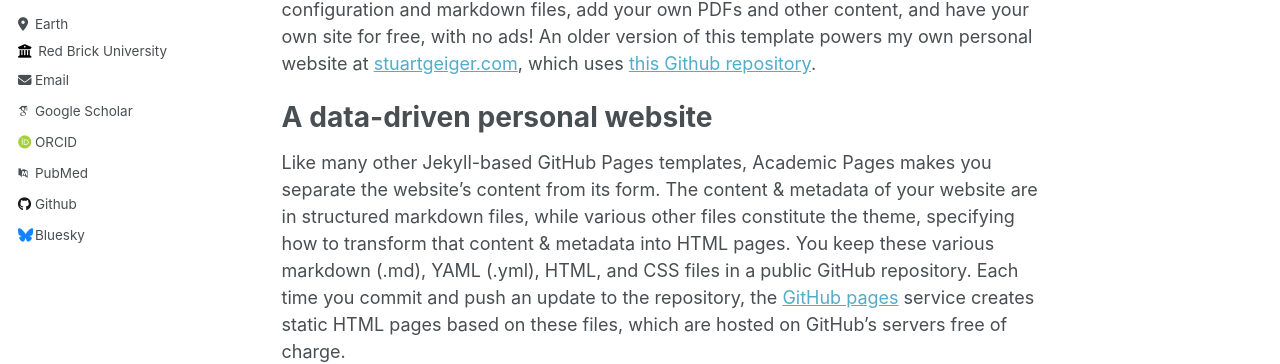
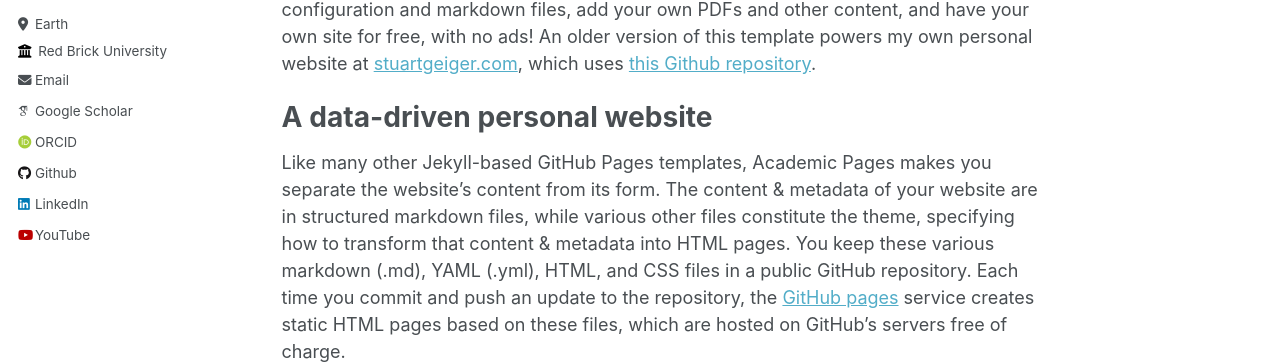
Before and after one commit to jbrodovsky/jbrodovsky.github.io, a Jekyll site: the page built from _pages/about.md, in a window 1280 px wide. Shown: the part 369-733 px from the top of the page. Built offline with Jekyll 4.4.1, drawn with Linux system fonts in a browser that asks for light colours; some web fonts are replaced; part of the change alters nothing that is shown.

Commit message:
branching off for academic format

```diff
--- a/_config.yml
+++ b/_config.yml
@@ -12,9 +12,9 @@ title                    : "Your Name / Site Title"
 title_separator          : "-"
 name                     : &name "Your Name"
 description              : &description "personal description"
-url                      : https://academicpages.github.io # the base hostname & protocol for your site e.g. "https://mmistakes.github.io"
+url                      : https://jbrodovsky.github.io # the base hostname & protocol for your site e.g. "https://mmistakes.github.io"
 baseurl                  : "" # the subpath of your site, e.g. "/blog"
-repository               : "academicpages/academicpages.github.io"
+repository               : "jbrodovsky/jbrodovsky.github.io"
 
 # Site Author - The following control what appear as part of the author content on the side bar.
 #               If a field is blank the icon and link will not appear, otherwise it will be shown.
@@ -35,42 +35,42 @@ author:
   googlescholar    : "https://scholar.google.com/citations?user=PS_CX0AAAAAJ"
   impactstory      : # URL
   orcid            : "http://orcid.org/yourorcidurl"
-  pubmed           : "https://www.ncbi.nlm.nih.gov/pubmed/?term=john+snow"
-  researchgate     : # URL
+  # pubmed           : "https://www.ncbi.nlm.nih.gov/pubmed/?term=john+snow"
+  # researchgate     : # URL
 
   # Repositories and software development
-  bitbucket        : # Username - Update with your username on the site
-  codepen          : # Username
-  dribbble         : # Username
+  # bitbucket        : # Username - Update with your username on the site
+  # codepen          : # Username
+  # dribbble         : # Username
   github           : "academicpages"
-  kaggle           : # Username
-  stackoverflow    : # User number or user number and name (i.e., use "1" or "1/jeff-atwood")
+  # kaggle           : # Username
+  # stackoverflow    : # User number or user number and name (i.e., use "1" or "1/jeff-atwood")
 
   # Social media
-  bluesky          : "bsky.app" # Replace this with you Bluesky username
-  facebook         : # Username
-  flickr           : # Username
-  foursquare       : # Username
-  goodreads        : # Username
-  google_plus      : # Username
-  keybase          : # Username
-  instagram        : # Username
-  lastfm           : # Username
-  linkedin         : # Username
-  mastodon         : # URL
-  medium           : # URL
-  pinterest        : # Username
-  soundcloud       : # Username
-  steam            : # Username
-  telegram         : # URL
-  tumblr           : # Username
-  twitter          : # Username for X / Twitter
-  vine             : # Username
-  weibo            : # Username
-  wikipedia        : # Username
-  xing             : # Username
-  youtube          : # Username
-  zhihu            : # URL
+  # bluesky          : "bsky.app" # Replace this with you Bluesky username
+  # facebook         : # Username
+  # flickr           : # Username
+  # foursquare       : # Username
+  # goodreads        : # Username
+  # google_plus      : # Username
+  # keybase          : # Username
+  # instagram        : # Username
+  # lastfm           : # Username
+  linkedin         : jamesbrodovsky
+  # mastodon         : # URL
+  # medium           : # URL
+  # pinterest        : # Username
+  # soundcloud       : # Username
+  # steam            : # Username
+  # telegram         : # URL
+  # tumblr           : # Username
+  # twitter          : # Username for X / Twitter
+  # vine             : # Username
+  # weibo            : # Username
+  # wikipedia        : # Username
+  # xing             : # Username
+  youtube          : jbrodovsky
+  # zhihu            : # URL
 
 
 # Site Settings
```
